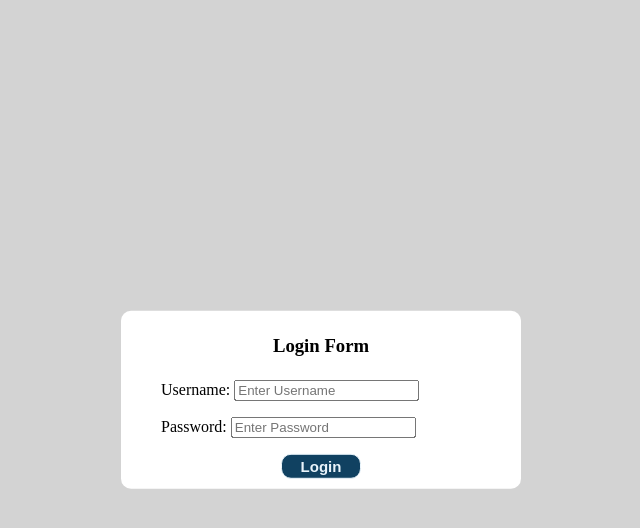
After one commit to Kimeinei/ecomm, a PHP site: page / in a window 1280 px wide. The commit adds this page. Shown: the top 528 px of the page, without its empty margins (319-959 px from the left). Run offline with PHP 8.4, Linux system fonts and the light colour scheme.

Commit message:
New Updated Login System! Add home/main page na lng

```diff
--- /dev/null
+++ b/index.php
@@ -0,0 +1,34 @@
+<!DOCTYPE html>
+<html lang="en">
+    <head>
+        <meta charset="UTF-8" />
+        <meta http-equiv="X-UA-Compatible" content="IE-edge">
+        <meta name="viewport" content="width=device-width, initial-scale=1.0">
+        <link rel="stylesheet" href="style.css">
+        <title>E-Commerce Website: Login System</title>
+    </head>
+<body>
+    <div class="container">
+        <div class="form_container">
+            <h3>Login Form</h3>
+            <form action="login.php" method="post">
+                <!-- Display for Errors in Inputs -->
+                <?php if(isset($_GET['error']) ){ ?>
+                    <p class="error"><?php echo $_GET['error']; ?></p>
+                <?php }?>
+                <p>
+                    <label for="name">Username:</label>
+                    <input type="text" name="username" placeholder="Enter Username">
+                </p>
+                <p>
+                    <label for="password">Password:</label>
+                    <input type="password" name="password" placeholder="Enter Password">
+                </p>
+                <center>
+                    <input type="submit" value="Login" name="submit">
+                </center>
+            </form>
+        </div>
+    </div>
+</body>
+</html>
--- a/style.css
+++ b/style.css
@@ -1,4 +1,47 @@
 /*add css*/
 body{
-    background:black;
+    background:lightgrey;
 }
+.error{
+    background: #f2dede;
+    color:#a94442;
+    text-align: center;
+    padding:10px;
+    width: 85%;
+    border-radius: 5px;
+    margin-top: 5px;
+}
+.container{
+    position: absolute;
+    top: 50%;
+    left: 50%;
+    transform: translate(-50%, -50%);
+    width: 400px;
+    background: white;
+    border-radius: 10px;
+}
+.container h3{
+    text-align: center;
+    padding: 5px 0 5px 0;
+}
+.container form{
+    padding: 0 40px;
+    box-sizing: border-box;
+}
+input[type="submit"]{
+    width: 25%;
+    height: 25px;
+    border: 1px solid;
+    background: #104161;
+    border-radius: 10px;
+    font-size: 15px;
+    color: #e9f4fb;
+    font-weight: 700;
+    cursor: pointer;
+    outline: none;
+    margin-bottom: 10px;
+}
+input[type="submit"]:hover{
+    border-color: #104161;
+    transition: .5s;
+}
```
Also changed, not shown: connect.php (added, +10 -0 lines), ecomm.html (deleted, +0 -12 lines), login.php (added, +67 -0 lines), pabakal_db.sql (added, +65 -0 lines).
